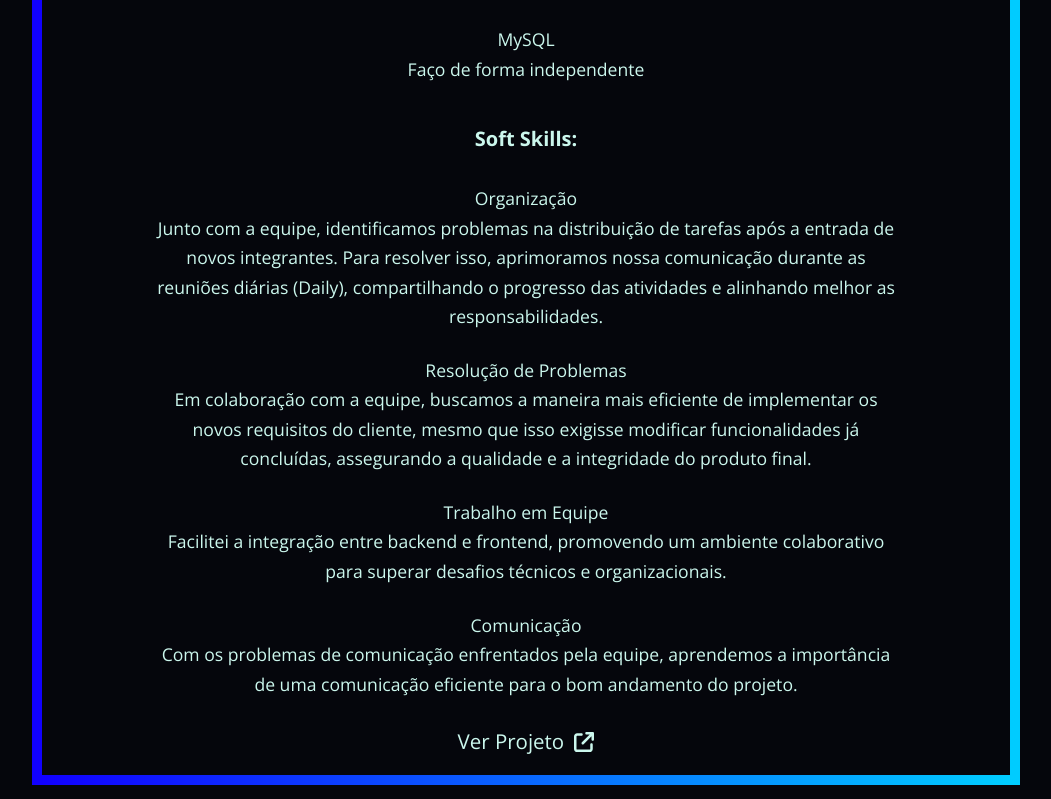
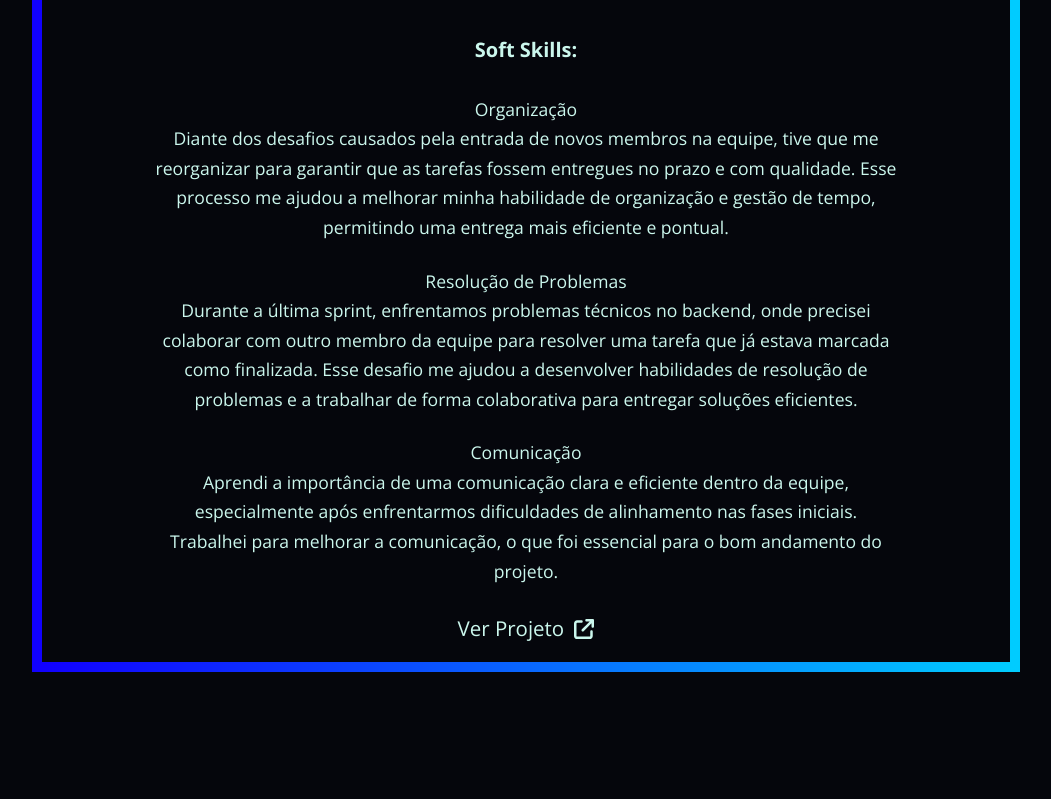
Before and after one commit to joaogabgr/Portifolio, a React (Create React App) app: page /projects in a window 1280 px wide. Shown: the part 1661-2460 px from the top of the page, without its empty margins (114-1165 px from the left). Built offline with nearby package versions, Linux system fonts and the light colour scheme.

Commit message:
feat: melhoria nas soft-skills

```diff
--- a/src/components/ProjectsComponent/ProjectsComponent.tsx
+++ b/src/components/ProjectsComponent/ProjectsComponent.tsx
@@ -27,14 +27,6 @@ export default function ProjectsComponent() {
             <>
               <p>
                 <strong>Semestre:</strong> {project.semestre}
-              </p>
-            </>
-          )}
-
-          {project.professor_parceiro && (
-            <>
-              <p>
-                <strong>Professor Parceiro:</strong> {project.professor_parceiro}
               </p>
             </>
           )}
--- a/src/components/ProjectsComponent/projects.json
+++ b/src/components/ProjectsComponent/projects.json
@@ -25,10 +25,9 @@
         "MySQL": "Faço de forma independente"
       },
       "soft_skills": {
-        "Organização": "Junto com a equipe, identificamos problemas na distribuição de tarefas após a entrada de novos integrantes. Para resolver isso, aprimoramos nossa comunicação durante as reuniões diárias (Daily), compartilhando o progresso das atividades e alinhando melhor as responsabilidades.",
-        "Resolução de Problemas": "Em colaboração com a equipe, buscamos a maneira mais eficiente de implementar os novos requisitos do cliente, mesmo que isso exigisse modificar funcionalidades já concluídas, assegurando a qualidade e a integridade do produto final.",
-        "Trabalho em Equipe": "Facilitei a integração entre backend e frontend, promovendo um ambiente colaborativo para superar desafios técnicos e organizacionais.",
-        "Comunicação": "Com os problemas de comunicação enfrentados pela equipe, aprendemos a importância de uma comunicação eficiente para o bom andamento do projeto."
+        "Organização": "Diante dos desafios causados pela entrada de novos membros na equipe, tive que me reorganizar para garantir que as tarefas fossem entregues no prazo e com qualidade. Esse processo me ajudou a melhorar minha habilidade de organização e gestão de tempo, permitindo uma entrega mais eficiente e pontual.",
+        "Resolução de Problemas": "Durante a última sprint, enfrentamos problemas técnicos no backend, onde precisei colaborar com outro membro da equipe para resolver uma tarefa que já estava marcada como finalizada. Esse desafio me ajudou a desenvolver habilidades de resolução de problemas e a trabalhar de forma colaborativa para entregar soluções eficientes.",
+        "Comunicação": "Aprendi a importância de uma comunicação clara e eficiente dentro da equipe, especialmente após enfrentarmos dificuldades de alinhamento nas fases iniciais. Trabalhei para melhorar a comunicação, o que foi essencial para o bom andamento do projeto."
       }
     },
     {
@@ -47,7 +46,7 @@
         "CSS": "Estilização Web",
         "MySQL": "Gestão de Banco de Dados"
       },
-      "contribuicoes_pessoais": "Implementei funcionalidades como criação de tickets, atribuição automática e notificações de status. Também contribuí na integração dos dados para melhorar a experiência do usuário e participei ativamente na resolução de desafios técnicos, como bugs críticos e ajustes em funcionalidades. Além disso, ajudei a organizar a equipe, promovendo reuniões para discutir dificuldades e estratégias para melhorar a colaboração, o que resultou em entregas mais alinhadas e pontuais.",
+      "contribuicoes_pessoais": "Implementei funcionalidades como criação de tickets, atribuição automática e notificações de status. Também contribui na integração dos dados para melhorar a experiência do usuário e participei ativamente na resolução de desafios técnicos, como bugs críticos e ajustes em funcionalidades. Além disso, ajudei a organizar a equipe, promovendo reuniões para discutir dificuldades e estratégias para melhorar a colaboração, o que resultou em entregas mais alinhadas e pontuais.",
       "hard_skills": {
         "Node.js": "Faço de forma independente",
         "TypeScript": "Faço de forma independente",
@@ -55,9 +54,9 @@
         "React": "Faço de forma independente"
       },
       "soft_skills": {
-        "Proatividade": "Nas primeiras sprints, identificamos problemas de entregas e comprometimento da equipe. Junto com o Scrum Master e a Product Owner, organizei reuniões para entender as dificuldades enfrentadas e propor melhorias. Essas ações ajudaram a aumentar a produtividade e a comunicação, promovendo um melhor alinhamento entre os membros da equipe.",
-        "Resiliência": "Enfrentei e solucionei bugs críticos e desafios técnicos, mantendo a qualidade das entregas dentro dos prazos estipulados.",
-        "Gestão de Tempo": "Organizei as tarefas em etapas menores e priorizei as mais urgentes, garantindo entregas consistentes."
+        "Proatividade": "Nas duas primeiras entregas do projeto, percebi que a equipe enfrentava dificuldades com a falta de proatividade, o que comprometia o andamento das tarefas. Com base nas lições aprendidas com meus próprios erros, tomei a iniciativa de organizar reuniões regulares para garantir um melhor alinhamento entre os membros. Isso ajudou a evitar imprevistos e entregas de última hora. No meu caso, ao ter que trabalhar intensamente no último fim de semana para concluir minhas atividades, aprendi a importância de agir antecipadamente",
+        "Resiliência": "Enfrentei e solucionei bugs críticos durante o desenvolvimento, mantendo o foco na qualidade das entregas e nos prazos estipulados. Essa experiência me ajudou a fortalecer minha capacidade de resiliência diante de desafios técnicos complexos.",
+        "Gestão de Tempo": "Aprendi a organizar as tarefas em etapas menores e priorizar as mais urgentes, o que me ajudou a garantir entregas consistentes e dentro do prazo. Essa abordagem foi essencial para manter o fluxo de trabalho produtivo."
       }
     },
     {
@@ -83,8 +82,8 @@
         "HTML": "Faço de forma independente"
       },
       "soft_skills": {
-        "Empatia": "Aprofundei-me nas necessidades das mães, criando um ambiente funcional e acolhedor no site.",
-        "Trabalho em Equipe": "Liderei a equipe na superação de dificuldades técnicas, promovendo colaboração e aprendizado mútuo."
+        "Empatia": "Eu realmente me aprofundei nas necessidades das mães e fiz questão de criar um ambiente funcional e acolhedor no site. Isso me permitiu entender melhor o impacto de um projeto bem feito na vida de outras pessoas.",
+        "Trabalho em Equipe": "Liderei a equipe na superação de dificuldades técnicas e sempre procurei incentivar a colaboração entre os membros. Essa abordagem ajudou todos a aprenderem juntos, contribuindo para o sucesso do projeto."
       }
     },
     {
```
